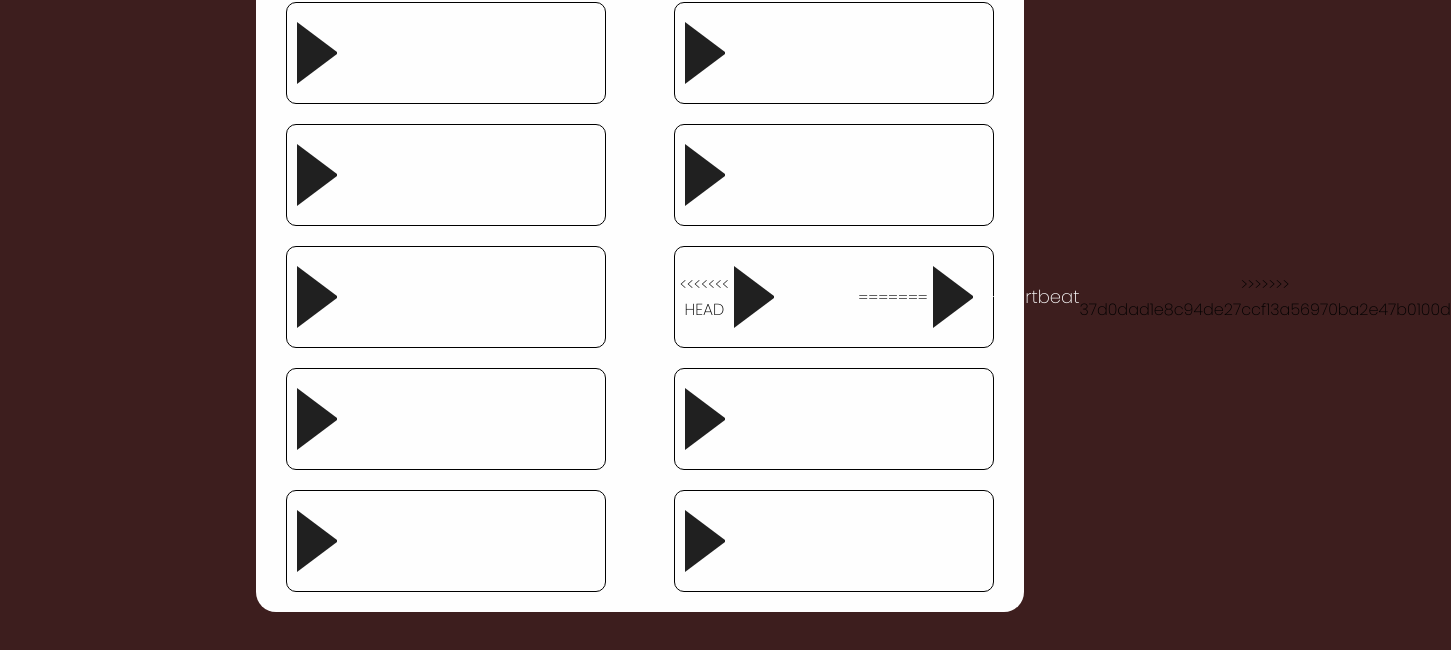
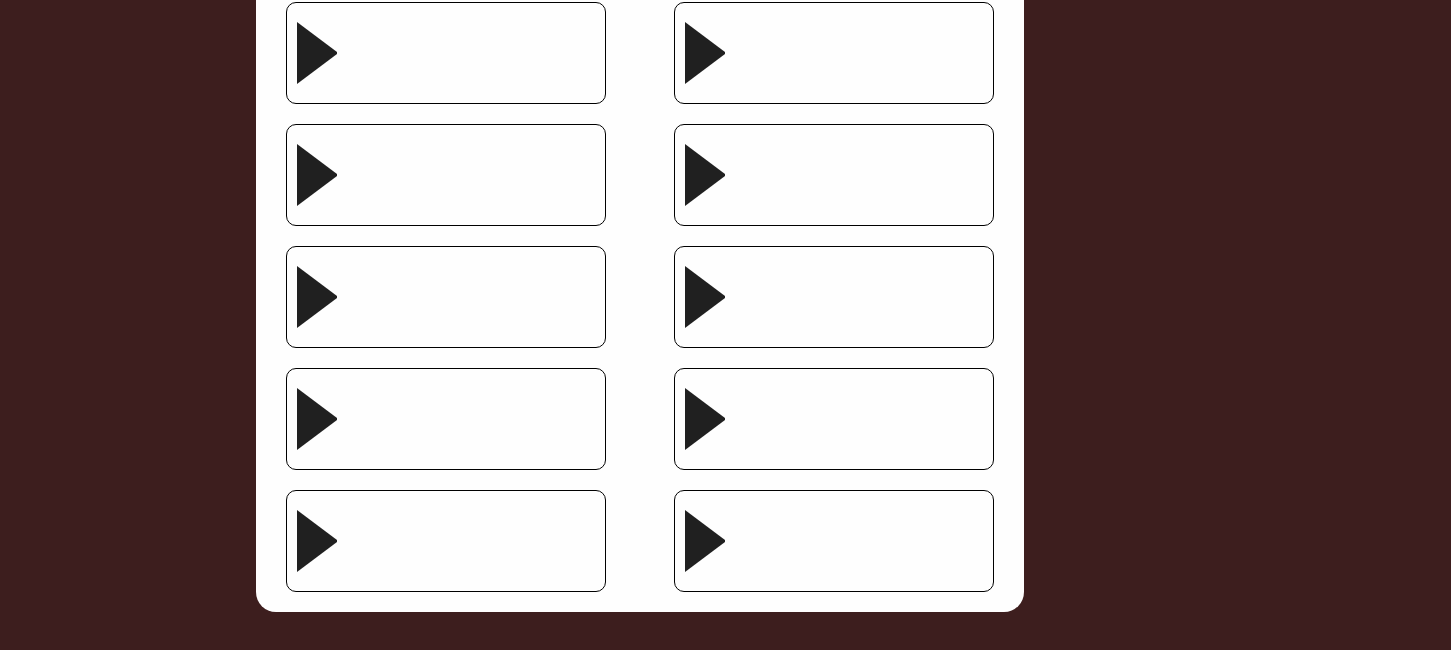
Before and after one commit to tabithalyn/horrorsound, a plain HTML site: page index.html in a window 1280 px wide. Shown: the part 128-778 px from the top of the page, 1451 px wide, since content can reach past the window. Drawn offline with Linux system fonts and the light colour scheme; a web font is replaced by a local one.

Commit message:
Update index.html

```diff
--- a/index.html
+++ b/index.html
@@ -35,13 +35,8 @@
         <span class="info">Howling</span>
       </div>
       <div class="btnContainer">
-<<<<<<< HEAD
         <input type="button" class="button" onclick="playAudio.call(this, 'sounds/heartbeat_3s.mp3')" id="heartbeat">
         <span class="info">Heart Beating</span>
-=======
-        <input type="button" class="button" onclick="playAudio.call(this, '/heartbeat_3s.mp3')" id="heartbeat">
-        <span class="info">Heartbeat</span>
->>>>>>> 37d0dad1e8c94de27ccf13a56970ba2e47b0100d
       </div>
       <div class="btnContainer">
         <input type="button" class="button" onclick="playAudio.call(this, '/loud-door-banging_2s.mp3')" id="banging">
```
